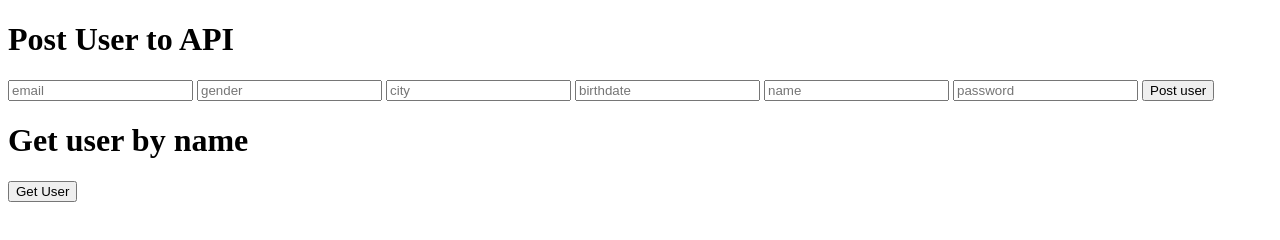
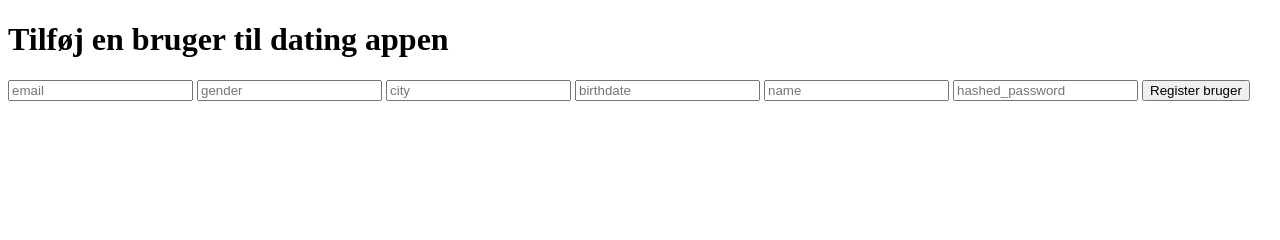
Before and after one commit to Silleelise/Tinder3.0, a website: page views/index.html in a window 1280 px wide. Drawn offline with Linux system fonts and the light colour scheme.

Commit message:
Update index.html

```diff
--- a/views/index.html
+++ b/views/index.html
@@ -2,31 +2,21 @@
 <html lang="en">
 <head>
     <meta charset="UTF-8">
-    <title>Super sej hjemmeside</title>
+    <title>Register burger</title>
 </head>
 <body>
     <div>
-        <h1>Post User to API</h1>
+        <h1>Tilføj en bruger til dating appen</h1>
         <form id="form" method="post">
             <input type="email" id="email" placeholder="email"/>
             <input type="text" id="gender" placeholder="gender"/>
             <input type="text" id="city" placeholder="city"/>
             <input type="text" id="birthdate" placeholder="birthdate"/>
             <input type="text" id="name" placeholder="name"/>
-            <input type="text" id="hashed_password" placeholder="password"/>
-            <button type="submit" name="Submit"> Post user</button>
+            <input type="text" id="hashed_password" placeholder="hashed_password"/>
+            <button type="submit" name="Submit">Register bruger</button>
         </form>
     </div>
-    <!--<div>
-        <h1>Delete user</h1>
-        <button type="button" id="deleteUsers">Get User</button>
-    </div>-->
-
-    <div>
-        <h1>Get user by name</h1>
-        <button type="button" id="getUsers">Get User</button>
-    </div>
-    <script src="/controllers/signup.js"></script>
-
+    <script src="../controllers/signup.js"></script>
 </body>
 </html>
```
